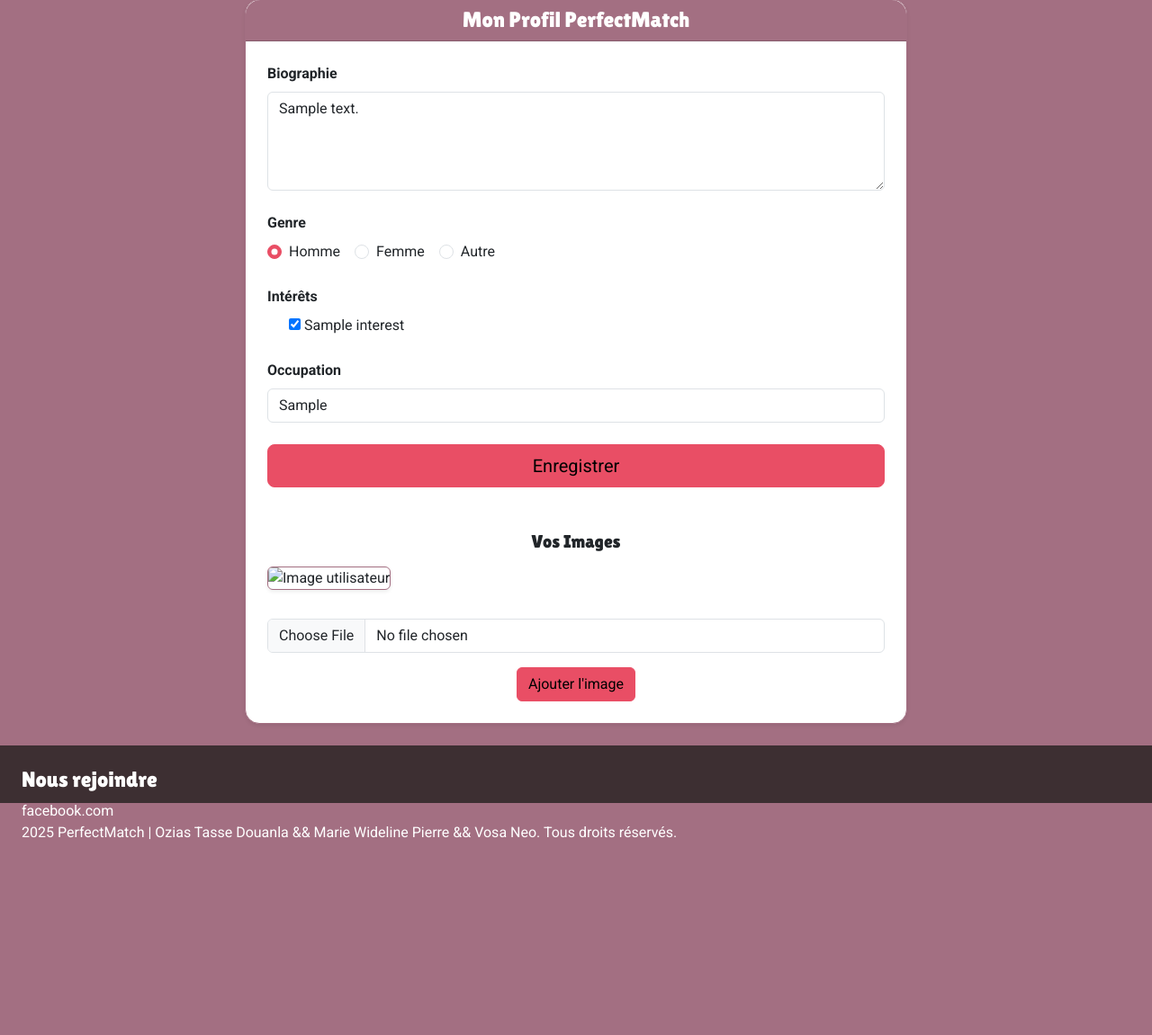
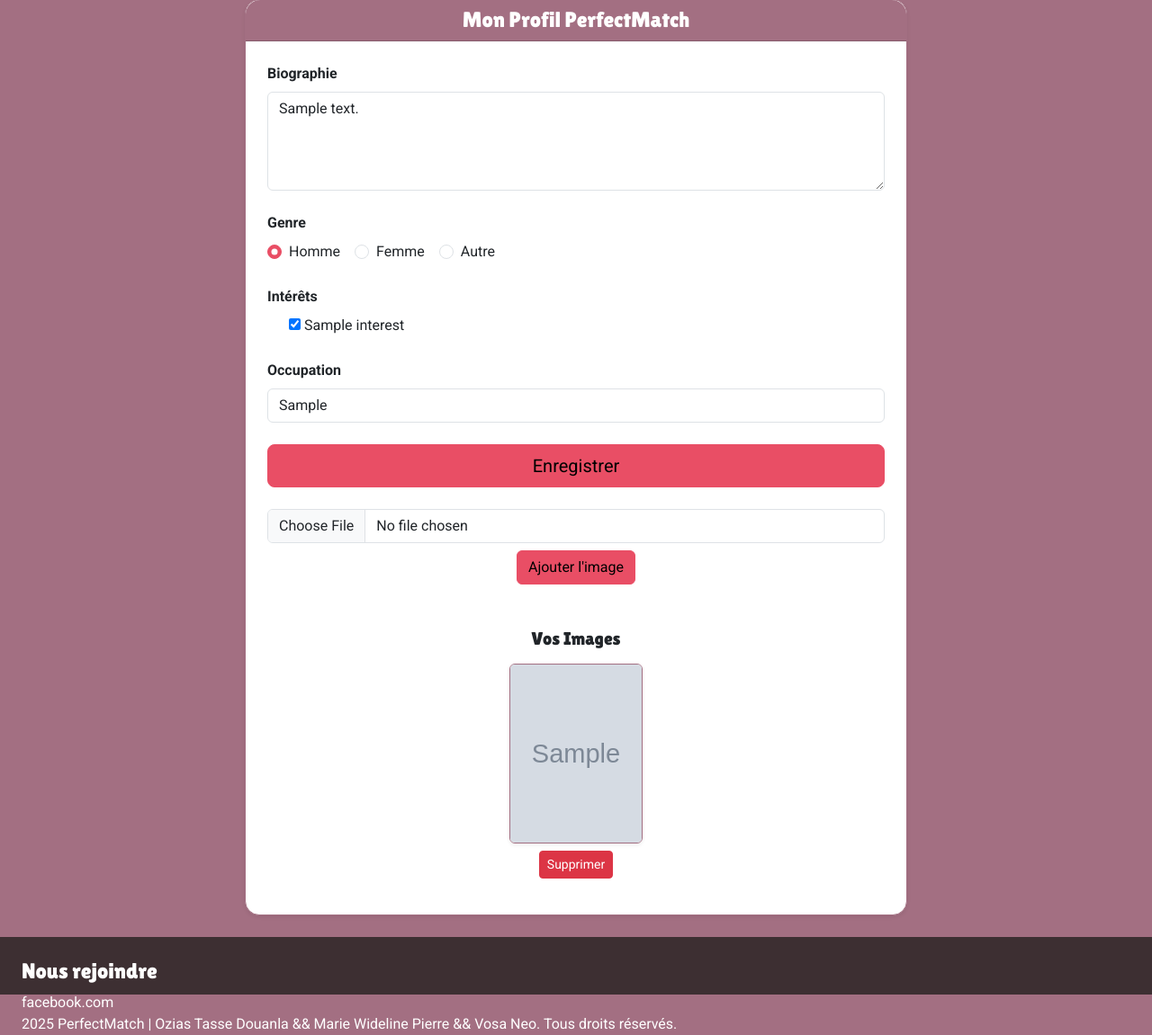
Before and after one commit to Ozias22/Projet-Web, a Django app: page /profil/1/ in a window 1280 px wide. Shown: the part 191-1342 px from the top of the page at 90% size. Before the commit the page ends 1125 px from the top, so only its background shows below. Run offline with Django 5.2, Linux system fonts and the light colour scheme; a user stored in the database is signed in; tables that the repository leaves empty hold one stand-in row (values such as "Sample post"); grey boxes marked "Sample" are stand-in pictures; some libraries are stand-ins or nearby versions.

Commit message:
Mise à jour du code du profil de match de l'utilisateur

```diff
--- a/PerfectMatch/static/js/script.js
+++ b/PerfectMatch/static/js/script.js
@@ -0,0 +1,26 @@
+
+document.querySelectorAll('.btn-supprimer-image').forEach(button => {
+    button.addEventListener('click', function() {
+        const imageId = this.dataset.id;
+        const csrfToken = '{{ csrf_token }}';
+
+        fetch("{% url 'supprimer_image_ajax' %}", {
+            method: "POST",
+            headers: {
+                "X-CSRFToken": csrfToken,
+                "Content-Type": "application/x-www-form-urlencoded",
+            },
+            body: `image_id=${imageId}`
+        })
+        .then(response => response.json())
+        .then(data => {
+            if(data.success) {
+                const imageDiv = document.getElementById(`image-${imageId}`);
+                if(imageDiv) imageDiv.remove();
+            } else {
+                alert("Erreur lors de la suppression de l'image.");
+            }
+        })
+        .catch(() => alert("Erreur lors de la suppression de l'image."));
+    });
+});
--- a/PerfectMatch/utilisateurs/forms.py
+++ b/PerfectMatch/utilisateurs/forms.py
@@ -404,16 +404,13 @@ class userProfileForm(forms.ModelForm):
     def clean_interests(self):
         interests = self.cleaned_data.get("interests")
         return interests
-    def save(self, commit=True):
+    def save(self, commit=True, user=None):
         profile = super().save(commit=False)
-        profile.user = User
-        profile.gender = self.cleaned_data['gender']
-        profile.occupation = self.cleaned_data['occupation']
-        profile.bio = self.cleaned_data['bio']
-        profile.interests.set(self.cleaned_data['interests'])
+        if user is not None:
+            profile.user = user
         if commit:
             profile.save()
-
+            self.save_m2m()
         return profile
 
 
@@ -427,13 +424,15 @@ class ImagesUserForm(forms.ModelForm):
         labels = {
             'image': "Ajouter une image",
         }
+
     def clean_image(self):
         image = self.cleaned_data.get("image")
         return image
-    def save(self, commit=True):
+
+    def save(self, commit=True, user=None):
         image_instance = super().save(commit=False)
-        image_instance.user = User
-        image_instance.image = self.cleaned_data['image']
+        if user is not None:
+            image_instance.user = user
         if commit:
             image_instance.save()
         return image_instance
--- a/PerfectMatch/utilisateurs/templates/utilisateurs/profilePerfectMatch.html
+++ b/PerfectMatch/utilisateurs/templates/utilisateurs/profilePerfectMatch.html
@@ -1,4 +1,6 @@
-{% extends "utilisateurs/_modele.html"%}
+{% extends "utilisateurs/_modele.html" %}
+
+{% load static %}
 
 {% block title %}
 PerfectMatch - Mon Profil PerfectMatch
@@ -29,14 +31,12 @@ PerfectMatch - Mon Profil PerfectMatch
                     <h4 class="mb-0">Mon Profil PerfectMatch</h4>
                 </div>
                 <div class="card-body p-4">
-                    <form action="#" method="post" novalidate>
+                    <form action="{% url 'profilPerfectMatch' %}" method="post" enctype="multipart/form-data" novalidate>
                         {% csrf_token %}
-
                         <div class="mb-4">
                             <label for="{{ form1.bio.id_for_label }}" class="form-label fw-semibold">Biographie</label>
                             {{ form1.bio }}
                         </div>
-
                         <div class="mb-4">
                             <label class="form-label fw-semibold">Genre</label>
                             <div class="d-flex gap-3">
@@ -54,7 +54,6 @@ PerfectMatch - Mon Profil PerfectMatch
                                 </div>
                             </div>
                         </div>
-
                         <div class="mb-4">
                             <label class="form-label fw-semibold">Intérêts</label>
                             <div class="d-flex flex-wrap gap-2 mb-2">
@@ -66,7 +65,6 @@ PerfectMatch - Mon Profil PerfectMatch
                                 {% endfor %}
                             </div>
                         </div>
-
                         <div class="mb-4">
                             <label for="id_occupation" class="form-label fw-semibold">Occupation</label>
                             <input type="text"
@@ -77,30 +75,39 @@ PerfectMatch - Mon Profil PerfectMatch
                                    placeholder="Occupation">
                         </div>
 
-                        <div class="d-grid">
+                        <div class="d-grid mb-4">
                             <button type="submit" class="btn btn-primary btn-lg">Enregistrer</button>
+                        </div>
+                        <div class="mb-3 text-center">
+                            {{ form2.image }}
+                            <button type="submit" class="btn btn-primary mt-2">Ajouter l'image</button>
                         </div>
                     </form>
                     {% if ImagesUser %}
                         <h5 class="mt-5 mb-3 text-center">Vos Images</h5>
-                        <div class="row">
+                        <div class="row justify-content-center">
+                           <div class="row justify-content-center">
                         {% for image in ImagesUser %}
-                                <div class="col-6 col-md-3 mb-3">
-                                    <img src="{{ image.image_url }}" alt="Image utilisateur" class="img-fluid rounded shadow-sm border border-secondary">
+                            <div class="col-6 col-md-3 mb-3 text-center" id="image-{{ image.id }}">
+                                <a href="{{ image.image.url }}" target="_blank">
+                                    <img src="{{ image.image.url }}"
+                                        alt="Image utilisateur"
+                                        class="img-fluid rounded shadow-sm border border-secondary"
+                                        style="width: 200px; height: 200px; object-fit: cover;">
+                                </a>
+                                <button class="btn btn-sm btn-danger mt-2 btn-supprimer-image" data-id="{{ image.id }}">
+                                    Supprimer
+                                </button>
                             </div>
                         {% endfor %}
                 </div>
+                    </div>
                     {% endif %}
-                    <form action="#" method="post" enctype="multipart/form-data" class="mt-3 text-center">
-                        {% csrf_token %}
-                        <div class="mb-3">
-                            {{ form2.image }}
-                        </div>
-                        <button type="submit" class="btn btn-primary">Ajouter l'image</button>
-                    </form>
                 </div>
             </div>
         </div>
     </div>
 </div>
+
+<script src="{% static 'js/script.js' %}"></script>
 {% endblock %}
--- a/PerfectMatch/utilisateurs/urls.py
+++ b/PerfectMatch/utilisateurs/urls.py
@@ -17,4 +17,5 @@ urlpatterns = [
     path('profilPerfectMatch/', views.profil_perfectmatch_view, name='profilPerfectMatch'),
     path("mes-matchs/", views.mes_matchs, name="mes_matchs"),
     path('profil/<int:id>/', views.profil_user_view, name='profil'),
+    path('profilPerfectMatch/supprimer-image-ajax/', views.supprimer_image_ajax, name='supprimer_image_ajax'),
 ]
--- a/PerfectMatch/utilisateurs/views.py
+++ b/PerfectMatch/utilisateurs/views.py
@@ -6,6 +6,8 @@ from django.contrib.auth.decorators import login_required
 from django.contrib import messages
 from django.contrib.auth import logout, authenticate, login
 from .models import User, UserProfile, ImagesUser, Compatibilite
+from django.http import JsonResponse
+from django.views.decorators.csrf import csrf_exempt
 
 def index(request):
     return redirect("connexion")
@@ -147,40 +149,36 @@ def test_compatibilite(request, match_id):
 
 @login_required
 def mes_matchs(request):
-    # récupérer les tests de compatibilité pour l'utilisateur courant
     tests = Compatibilite.objects.filter(utilisateur=request.user).exclude(match=None)
 
     return render(request, "utilisateurs/mes_matchs.html", {"matchs": tests})
 
-
+@login_required
 def profil_perfectmatch_view(request):
-    """Vue pour afficher le profil PerfectMatch de l'utilisateur connecté"""
-
     user = request.user
-
     try:
         user_profile = UserProfile.objects.get(user=user)
     except UserProfile.DoesNotExist:
-        user_profile = None  # profil vide
+        user_profile = None
 
     imagesUser = ImagesUser.objects.filter(user=user)
 
     if request.method == "POST":
         form1 = userProfileForm(request.POST, instance=user_profile)
         form2 = ImagesUserForm(request.POST, request.FILES)
-        if form1.is_valid() and form2.is_valid():
-            profile = form1.save(commit=False)
-            profile.user = user
-            profile.save()
-            form1.save_m2m()  # pour les ManyToMany (interests)
 
-            # Si image uploadée
-            if form2.cleaned_data.get('image'):
-                image = form2.save(commit=False)
-                image.user = user
-                image.save()
+        # Si formulaire profil soumis
+        if 'occupation' in request.POST or 'bio' in request.POST:
+            if form1.is_valid():
+                form1.save(user=user)
+                user_profile = UserProfile.objects.get(user=user)
 
-            return redirect('profil_perfectmatch')  # ou une autre page
+        # Si formulaire image soumis
+        if 'image' in request.FILES:
+            if form2.is_valid():
+                form2.save(user=user)
+                imagesUser = ImagesUser.objects.filter(user=user)
+
     else:
         form1 = userProfileForm(instance=user_profile)
         form2 = ImagesUserForm()
@@ -188,7 +186,11 @@ def profil_perfectmatch_view(request):
     return render(
         request,
         "utilisateurs/profilePerfectMatch.html",
-        {"form1": form1, "form2": form2, "ImagesUser": imagesUser}
+        {
+            "form1": form1,
+            "form2": form2,
+            "ImagesUser": imagesUser
+        }
     )
 
 
@@ -207,3 +209,17 @@ def profil_user_view(request, id):
         "utilisateurs/profilePerfectMatch.html",
         {"form1": form1, "form2": form2, "ImagesUser": imagesUser}
     )
+
+
+@login_required
+def supprimer_image_ajax(request):
+    image_id = request.POST.get("image_id")
+    print("Image ID reçu:", image_id)
+    image = ImagesUser.objects.filter(id=image_id).first()
+
+    if not image:
+        return JsonResponse({"success": False, "error": "introuvable"})
+
+    image.image.delete(save=False)
+    image.delete()
+    return JsonResponse({"success": True})
```
Lines whose indentation alone changed are shown as unchanged.
